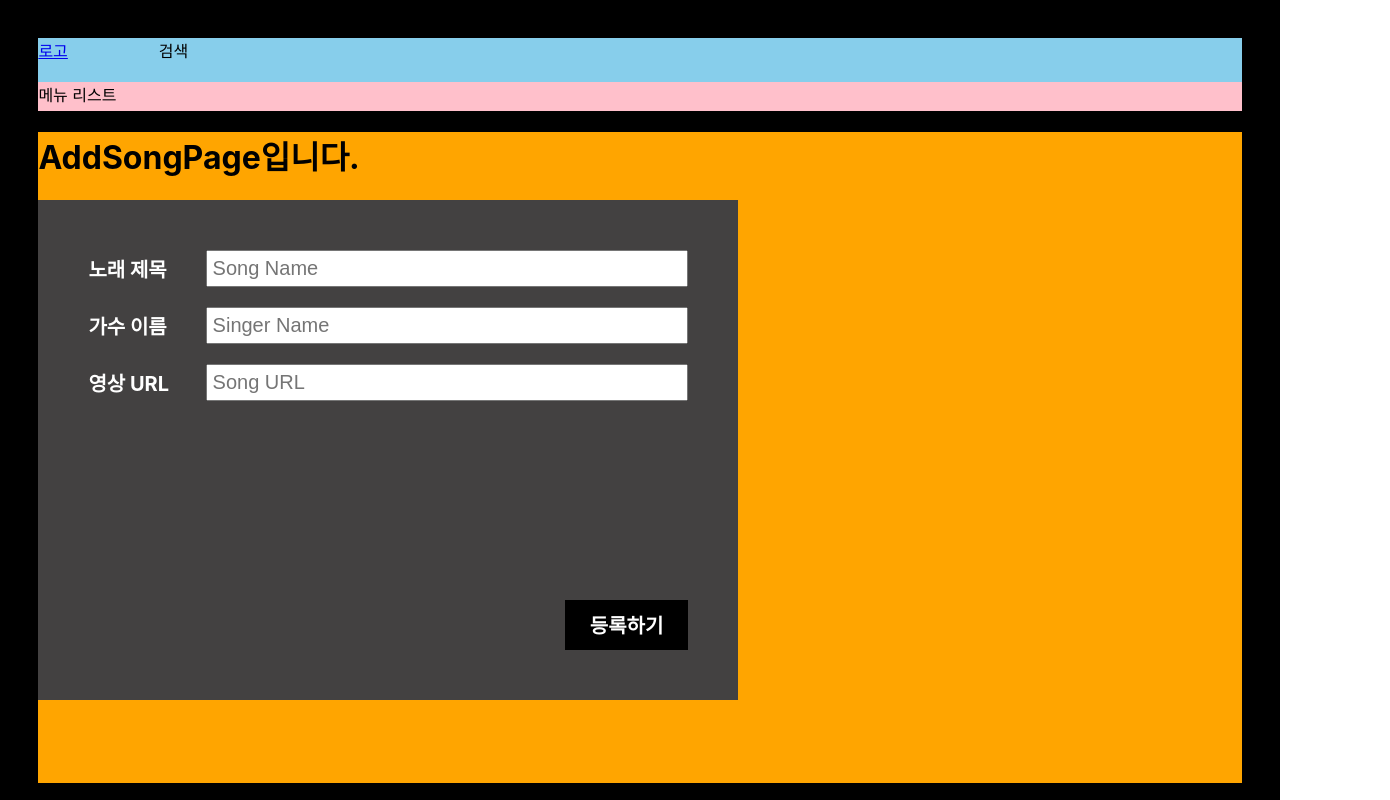
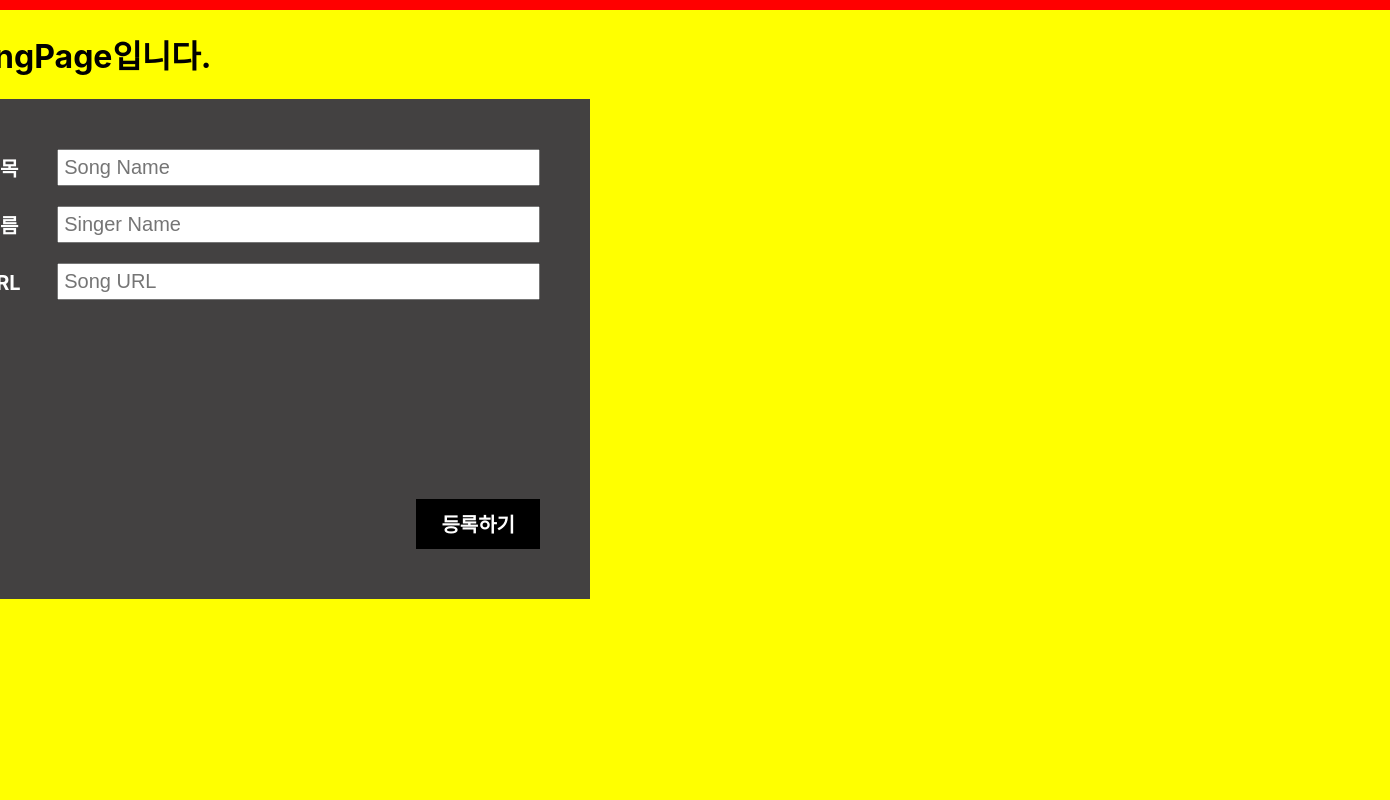
Before and after one commit to pangil5634/JesusMelody, a React (Create React App) app: page /AddSong in a window 1280 px wide. Shown: the top 800 px of the page, 1390 px wide, since content can reach past the window. Built offline with nearby package versions, Linux system fonts and the light colour scheme; no server answers.

Commit message:
edit All Layout

```diff
--- a/src/Header.js
+++ b/src/Header.js
@@ -4,7 +4,7 @@ import styled from "styled-components";
 function Header() {
     return (
         <Container>
-            <HeaderArea>
+            {/* <HeaderArea>
                 <FirstDiv>
                     <Div width="10%"><Link to = "/">로고</Link></Div>
                     <Div>검색</Div>
@@ -14,19 +14,27 @@ function Header() {
 
             <BodyArea>
                 <Outlet/>
-            </BodyArea>
+            </BodyArea> */}
         </Container>
     );
 }
 
 const Container = styled.div `
-    width : 100vw;
+    width : 1500px;
+    height : 100px;
+    background-color: red;
+    /* display: flex;
+    justify-content: center;
+    align-items: center;
+
+    flex-direction: column; */
+    /* width : 100vw;
     height : 100vh;
 
     background-color: black;
 
     padding : 3vw;
-    box-sizing: border-box;
+    box-sizing: border-box; */
 `
 
 const HeaderArea = styled.div `
--- /dev/null
+++ b/src/Layout.js
@@ -0,0 +1,34 @@
+import {Outlet} from "react-router-dom";
+import Header from "./Header";
+import styled from "styled-components";
+
+function Layout() {
+    return (
+        <ContainerLayout>
+            <WrapperLayout>
+                <Header/>
+                <main  style={{height : "880px"}}>
+                    <Outlet />
+                </main>
+            </WrapperLayout>
+        </ContainerLayout>
+    );
+}
+
+const ContainerLayout = styled.div `
+    width : 100vw;
+    height: 100vh;
+
+    display: flex;
+    justify-content: center;
+    align-items: center;
+    flex-direction: column;
+`;
+
+const WrapperLayout = styled.div`
+    width : 1500px;
+    height : 980px;
+    background-color: yellow;
+`;
+
+export default Layout;
--- a/src/MyRoutes.js
+++ b/src/MyRoutes.js
@@ -4,11 +4,12 @@ import HomePage from "./pages/HomePage";
 import Test from "./pages/Test";
 import AddSongPage from "./pages/AddSongPage";
 import Header from "./Header";
+import Layout from "./Layout";
 const Routers = () => {
     return (
         <Router>
             <Routes>
-                <Route path="" element={<Header/>}>
+                <Route path="" element={<Layout/>}>
                     <Route index element={<HomePage />}/>
                     <Route path="/AddSong" element={<AddSongPage />}/>
                     <Route path='/Test' element={<Test />}/>
```
